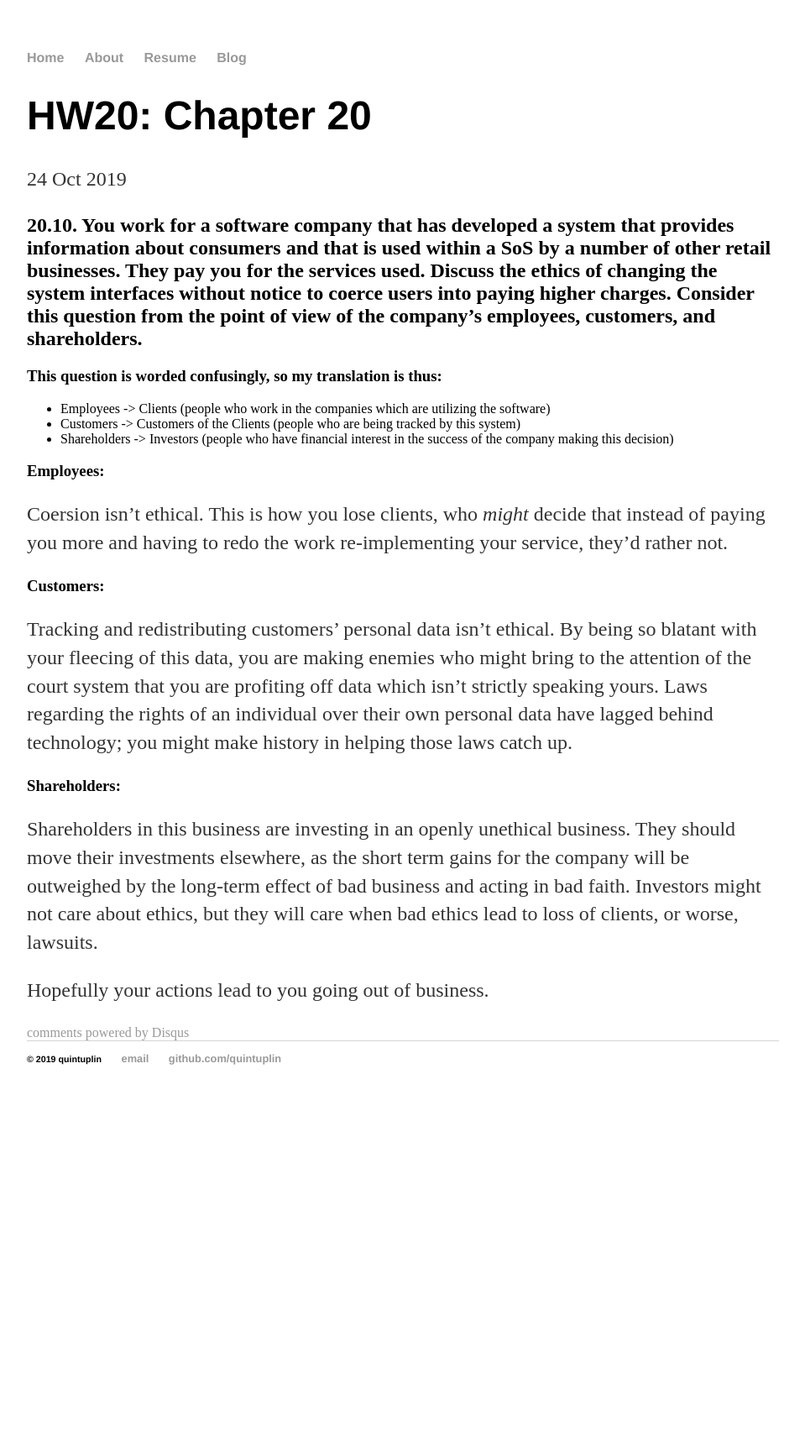
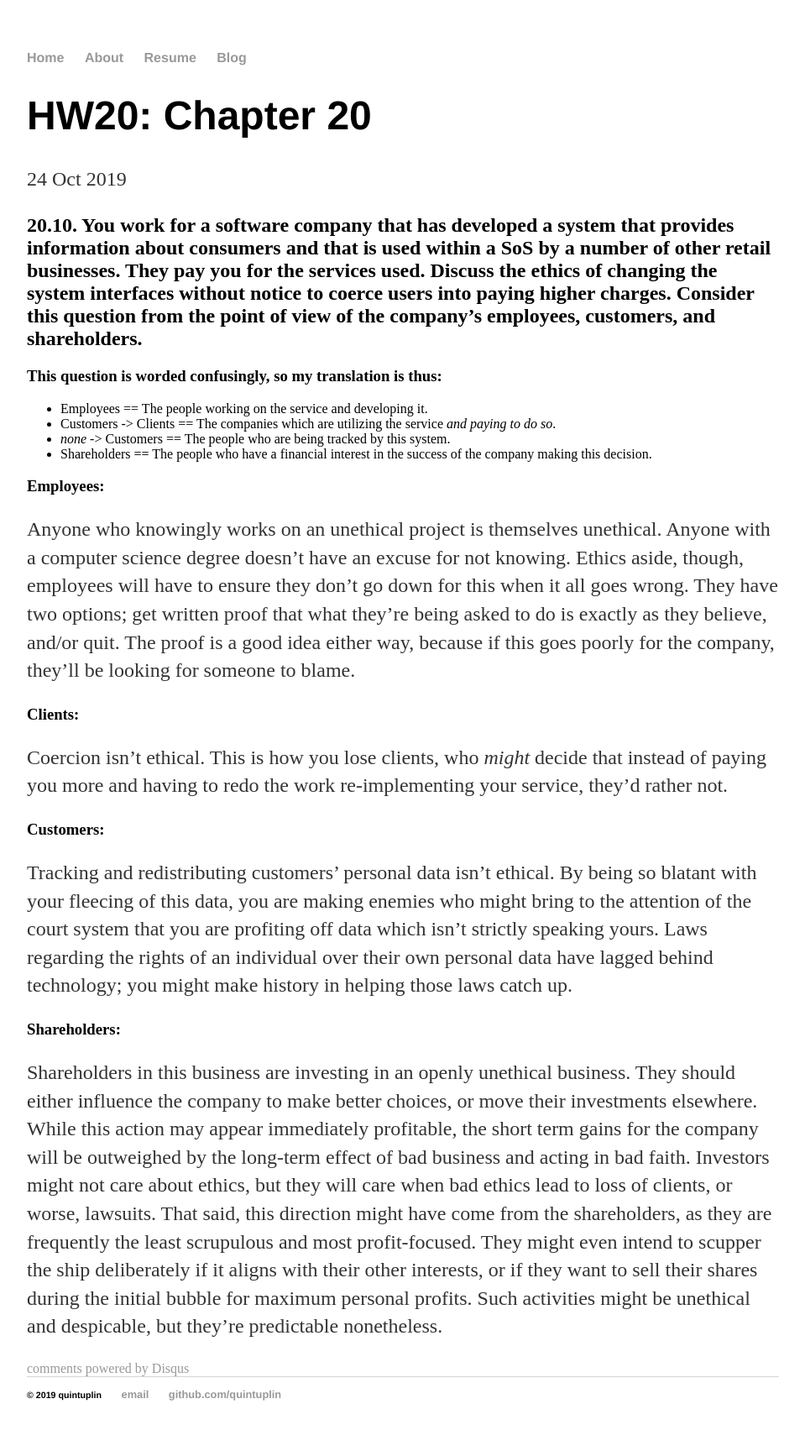
Before and after one commit to Quintuplin/quintuplin.github.io, a Jekyll site: the page built from _posts/2019-20-24-Chapter-20.md, in a window 1280 px wide. Shown: the whole page at 84% size, without its empty margins (160-1119 px from the left). Built offline with Jekyll 4.4.1, drawn with Linux system fonts in a browser that asks for light colours; comment, search, counter and statistics services are not loaded; before the commit the page ends 1328 px from its top, so only the background shows below that.

Commit message:
Update 2019-20-24-Chapter-20.md

```diff
--- a/_posts/2019-20-24-Chapter-20.md
+++ b/_posts/2019-20-24-Chapter-20.md
@@ -7,13 +7,18 @@ date: 2019-10-24
 ## 20.10. You work for a software company that has developed a system that provides information about consumers and that is used within a SoS by a number of other retail businesses. They pay you for the services used. Discuss the ethics of changing the system interfaces without notice to coerce users into paying higher charges. Consider this question from the point of view of the company’s employees, customers, and shareholders.
 
 ### This question is worded confusingly, so my translation is thus:
-* Employees -> Clients (people who work in the companies which are utilizing the software)
-* Customers -> Customers of the Clients (people who are being tracked by this system)
-* Shareholders -> Investors (people who have financial interest in the success of the company making this decision)
+* Employees == The people working on the service and developing it.
+* Customers -> Clients == The companies which are utilizing the service *and paying to do so*.
+* *none* -> Customers == The people who are being tracked by this system.
+* Shareholders == The people who have a financial interest in the success of the company making this decision.
 
 ### Employees:
 
-Coersion isn't ethical. This is how you lose clients, who *might* decide that instead of paying you more and having to redo the work re-implementing your service, they'd rather not.
+Anyone who knowingly works on an unethical project is themselves unethical. Anyone with a computer science degree doesn't have an excuse for not knowing. Ethics aside, though, employees will have to ensure they don't go down for this when it all goes wrong. They have two options; get written proof that what they're being asked to do is exactly as they believe, and/or quit. The proof is a good idea either way, because if this goes poorly for the company, they'll be looking for someone to blame.
+
+### Clients:
+
+Coercion isn't ethical. This is how you lose clients, who *might* decide that instead of paying you more and having to redo the work re-implementing your service, they'd rather not.
 
 ### Customers:
 
@@ -21,6 +26,4 @@ Tracking and redistributing customers' personal data isn't ethical. By being so
 
 ### Shareholders:
 
-Shareholders in this business are investing in an openly unethical business. They should move their investments elsewhere, as the short term gains for the company will be outweighed by the long-term effect of bad business and acting in bad faith. Investors might not care about ethics, but they will care when bad ethics lead to loss of clients, or worse, lawsuits.
-
-Hopefully your actions lead to you going out of business.
+Shareholders in this business are investing in an openly unethical business. They should either influence the company to make better choices, or move their investments elsewhere. While this action may appear immediately profitable, the short term gains for the company will be outweighed by the long-term effect of bad business and acting in bad faith. Investors might not care about ethics, but they will care when bad ethics lead to loss of clients, or worse, lawsuits. That said, this direction might have come from the shareholders, as they are frequently the least scrupulous and most profit-focused. They might even intend to scupper the ship deliberately if it aligns with their other interests, or if they want to sell their shares during the initial bubble for maximum personal profits. Such activities might be unethical and despicable, but they’re predictable nonetheless.
```
